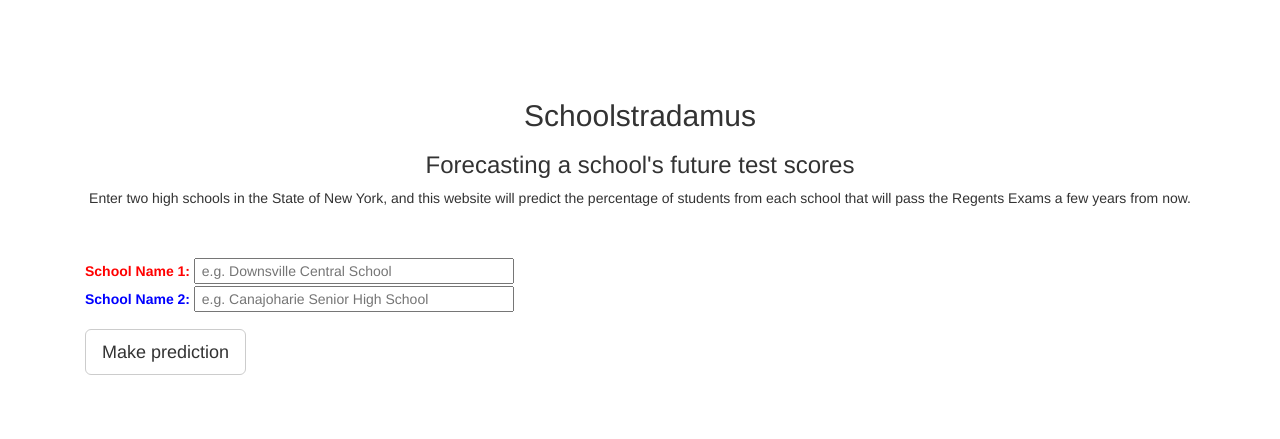
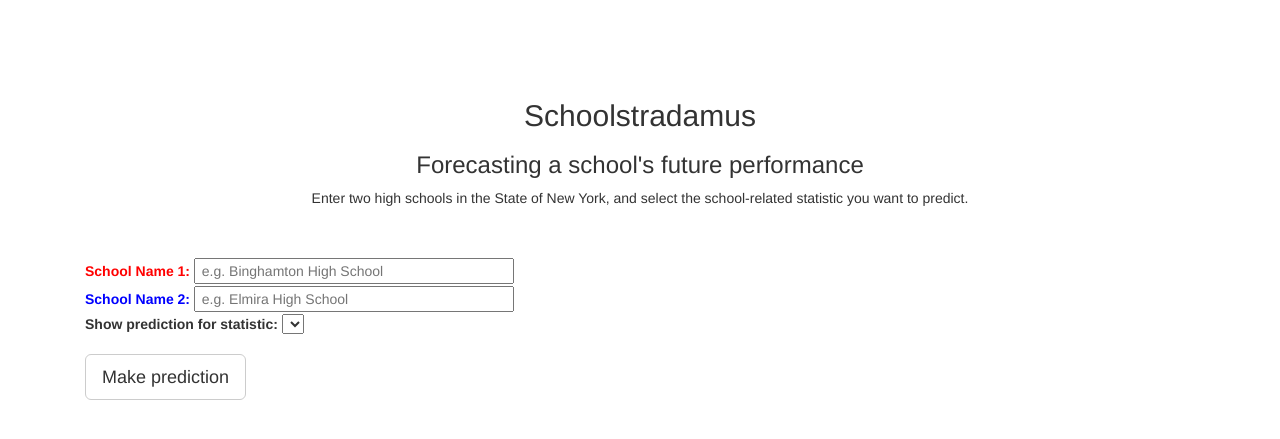
Before and after one commit to EricMichaelSmith/school_district_prediction, a Flask app: page / in a window 1280 px wide. Shown: the part 51-490 px from the top of the page. Run offline with Flask 2, Linux system fonts and the light colour scheme; lists and menus that the app fills with data are empty; parts of the project's set-up code (start-up, migrations or seed data) failed here and were passed over; some libraries are stand-ins or nearby versions.

Commit message:
Tweaking input/output, mostly

```diff
--- a/app/join_data.py
+++ b/app/join_data.py
@@ -55,6 +55,8 @@ def collect_database_stats():
         d['description_s'] = instance.description_s
         d['explanatory_name'] = instance.explanatory_name
         d['multiplier'] = instance.multiplier
+        d['output_format_1_s'] = instance.output_format_1_s
+        d['output_format_2_s'] = instance.output_format_2_s
         d['new_table_s'] = instance.new_table_s
         d['orig_table_s_d'] = instance.orig_table_s_d
         d['allow_prediction'] = instance.allow_prediction
@@ -171,6 +173,8 @@ class Budget(object):
         self.description_s = 'Annual budget of school district\n(thousands of dollars)'
         self.explanatory_name = 'Budget'
         self.multiplier = 0.001
+        self.output_format_1_s = 'school district budget'
+        self.output_format_2_s = '{:0.0f} thousand dollars'
         self.new_table_s = 'budget'
         self.orig_table_s_d = {year:'NYSDOB_Enacted_SchoolAid__{0:d}'.format(year-1)
                                for year in range(2007, 2015)}
@@ -199,10 +203,11 @@ class DiscountLunch(object):
     """ Fraction of students receiving reduced or free lunch """
 
     def __init__(self):
-        self.description_s = 'Students receiving reduced or free lunch (%)'
+        self.description_s = 'Students receiving reduced-price or free lunch (%)'
         self.explanatory_name = 'Reduced or free lunch'
         self.multiplier = 100
-        self.explanatory_name_s = 'Percent of students receiving discounted or free lunch'
+        self.output_format_1_s = 'percent of students receiving reduced-price or free lunch'
+        self.output_format_2_s = '{:0.0f}%'
         self.new_table_s = 'discount_lunch'
         self.orig_table_s_d = {year:'Demographic Factors' for year in range(2007, 2015)}
         self.allow_prediction = True
@@ -247,6 +252,8 @@ class Dropout(object):
         self.description_s = 'Dropout rate (%)'
         self.explanatory_name = 'Dropout rate'
         self.multiplier = 100
+        self.output_format_1_s = 'dropout rate'
+        self.output_format_2_s = '{:0.1f}%'
         self.new_table_s = 'dropout'
         self.orig_table_s_d = {year:'High School Noncompleters' for year in range(2007, 2015)}
         self.allow_prediction = True
@@ -408,6 +415,8 @@ class PopTwelfth(object):
         self.description_s = '12th grade population'
         self.explanatory_name = 'Population of 12th grade'
         self.multiplier = 1
+        self.output_format_1_s = '12th grade population'
+        self.output_format_2_s = '{:0.0f}'
         self.new_table_s = 'pop_twelfth'
         self.orig_table_s_d = {year:'BEDS Day Enrollment' for year in range(2007, 2015)}
         self.allow_prediction = True
@@ -449,6 +458,8 @@ class PostSecondary(object):
         self.description_s = 'Percentage of graduates attending college\nor other post-secondary education'
         self.explanatory_name = 'Post-secondary education'
         self.multiplier = 100
+        self.output_format_1_s = 'percentage of graduates attending college or other post-secondary education'
+        self.output_format_2_s = '{:0.0f}%'
         self.new_table_s = 'post_secondary'
         self.orig_table_s_d = {year:'High School Post-Graduation Plans of Completers' for year in range(2009, 2015)}
         self.orig_table_s_d[2007] = 'High School Post-Graduation Plans of Graduates'
@@ -514,6 +525,8 @@ class RegentsPassRate(object):
         self.description_s = 'Percent passing Regents Exams\n(averaged over subjects)'
         self.explanatory_name = 'Regents Exams pass rate'
         self.multiplier = 100
+        self.output_format_1_s = 'percent of students passing Regents Exams (averaged over subjects)'
+        self.output_format_2_s = '{:0.0f}%'
         self.new_table_s = 'regents_pass_rate'
         self.orig_table_s_d = {2004: 'Regents',
                           2005: 'Regents',
@@ -625,6 +638,8 @@ class TeacherNumber(object):
         self.description_s = 'Number of teachers'
         self.explanatory_name = 'Number of teachers'
         self.multiplier = 1
+        self.output_format_1_s = 'number of teachers'
+        self.output_format_2_s = '{:0.0f}'
         self.new_table_s = 'teacher_number'
         self.orig_table_s_d = {year:'Staff' for year in range(2007, 2015)}
         self.allow_prediction = True
@@ -666,6 +681,8 @@ class TenthClassSize(object):
         self.description_s = 'Size of 10th grade classes\n(averaged over English, math, science, and social studies)'
         self.explanatory_name = 'Average classroom size'
         self.multiplier = 1
+        self.output_format_1_s = 'average classroom size'
+        self.output_format_2_s = '{:0.0f}'
         self.new_table_s = 'tenth_class_size'
         self.orig_table_s_d = {year:'Average Class Size' for year in range(2007, 2015)}
         self.allow_prediction = False
@@ -707,6 +724,8 @@ class TurnoverRate(object):
         self.description_s = 'Percentage of teacher turnover in a given year'
         self.explanatory_name = 'Turnover rate'
         self.multiplier = 100
+        self.output_format_1_s = 'yearly teacher turnover rate'
+        self.output_format_2_s = '{:0.0f}%'
         self.new_table_s = 'turnover_rate'
         self.orig_table_s_d = {year:'Staff' for year in range(2007, 2015)}
         self.allow_prediction = False
--- a/app/templates/input.html
+++ b/app/templates/input.html
@@ -58,8 +58,8 @@
 
     <div class="starter-template">
         <h2><center>Schoolstradamus</center></h2>
-      <h3><center>Forecasting a school's future test scores</center></h3>
-        <p>Enter two high schools in the State of New York, and this website will predict the percentage of students from each school that will pass the Regents Exams a few years from now.</p>
+      <h3><center>Forecasting a school's future performance</center></h3>
+        <p>Enter two high schools in the State of New York, and select the school-related statistic you want to predict.</p>
     </div>
 
     <div class = "container">
@@ -67,10 +67,21 @@
       <form action="/output" method="GET">
         <div class="form-group">
           <label for="Name1"><font color="red">School Name 1:</font></label>
-          <input type="text" id="Name1" name='Name1' placeholder=" e.g. Downsville Central School" style="width:320px">
+          <input type="text" id="Name1" name='Name1' placeholder=" e.g. Binghamton High School" style="width:320px">
           <br>
           <label for="Name2"><font color="blue">School Name 2:</font></label>
-          <input type="text" id="Name2" name='Name2' placeholder=" e.g. Canajoharie Senior High School" style="width:320px">
+          <input type="text" id="Name2" name='Name2' placeholder=" e.g. Elmira High School" style="width:320px">
+        <br>
+          <label class="control-label" for="selectbasic">Show prediction for statistic:</label>
+          <select id="Feature" name="Feature" class="input-xlarge">
+            {% for dropdown_s in dropdown_s_l %}
+            {% if dropdown_s == 'Regents Exams pass rate' %}
+            <option selected="selected">{{ dropdown_s }}</option>
+            {% else %}
+            <option>{{ dropdown_s }}</option>
+            {% endif %}
+            {% endfor %}
+          </select>
         </div>
         <div>
           <button type="submit" class="btn btn-default btn-lg">Make prediction</button>
--- a/app/views.py
+++ b/app/views.py
@@ -15,7 +15,8 @@ import join_data
 @app.route('/index')
 @app.route('/input')
 def schools_input():
-  return render_template("input.html")
+  return render_template("input.html",
+                         dropdown_s_l = dropdown_s_l)
 
 
 
@@ -30,13 +31,9 @@ def schools_output():
         if all_database_stats_d[database_s]['explanatory_name'] == Feature:
             feature_s = database_s
 
+    feature_d = all_database_stats_d[feature_s]
 
-    ## Information for dropdown list
-    dropdown_s_l = []
-    for database_s in all_database_stats_d.iterkeys():
-        if all_database_stats_d[database_s]['allow_prediction']:
-            dropdown_s_l.append(all_database_stats_d[database_s]['explanatory_name'])
-    dropdown_s_l = sorted(dropdown_s_l)
+    default_dropdown_s = feature_d['explanatory_name']
 
 
     ## Information for time trace plot and for output text
@@ -54,20 +51,33 @@ def schools_output():
     else:
         year_s = 'years'
     if school1_predicted_difference > 0:
-        output_message_s = "Prediction: School 1's average passing rate will be {0:0.1f}% higher in {1:d} {2}.".format(school1_predicted_difference*100,
-                             num_years_prediction, year_s)
+        output_message_s = "Prediction: The {0} of {4} will be {1} higher in {2:d} {3}.".format(feature_d['output_format_1_s'],
+            feature_d['output_format_2_s'],
+            num_years_prediction,
+            year_s, Name1)
+        output_message_s = output_message_s.format(feature_d['multiplier']*abs(school1_predicted_difference))
         output_message_color_s = 'red'
     elif school1_predicted_difference < 0:
-        output_message_s = "Prediction: School 2's average passing rate will be {0:0.1f}% higher in {1:d} {2}.".format(-school1_predicted_difference*100,
-                             num_years_prediction, year_s)
+        output_message_s = "Prediction: The {0} of {4} will be {1} higher in {2:d} {3}.".format(feature_d['output_format_1_s'],
+            feature_d['output_format_2_s'],
+            num_years_prediction,
+            year_s, Name2)
+        output_message_s = output_message_s.format(feature_d['multiplier']*abs(school1_predicted_difference))
         output_message_color_s = 'blue'
     else:
-        output_message_s = "Prediction: both schools' test scores will be equal in {0:d} {1}.".format(num_years_prediction, year_s)
+        output_message_s = "Prediction: the {0} of both schools will be equal in {2:d} {3}.".format(feature_d['output_format_1_s'],
+            feature_d['output_format_2_s'],
+            num_years_prediction,
+            year_s)
+        output_message_s = output_message_s.format(feature_d['multiplier']*abs(school1_predicted_difference))
         output_message_color_s = 'black'
 
     return render_template("output.html",
                            dropdown_s_l = dropdown_s_l,
+                           default_dropdown_s = default_dropdown_s,
                            feature_s = feature_s,
+                           Name1 = Name1,
+                           Name2 = Name2,
                            schools1_past = schools1_past,
                            schools2_past = schools2_past,
                            output_message_s = output_message_s,
@@ -171,3 +181,10 @@ def query_prediction_scores(feature_s, ID):
 
 db = mdb.connect(user="root", host="localhost", db="joined", charset='utf8')
 all_database_stats_d = join_data.collect_database_stats()
+
+## Information for dropdown list
+dropdown_s_l = []
+for database_s in all_database_stats_d.iterkeys():
+    if all_database_stats_d[database_s]['allow_prediction']:
+        dropdown_s_l.append(all_database_stats_d[database_s]['explanatory_name'])
+dropdown_s_l = sorted(dropdown_s_l)
```
Also changed, not shown: app/create_predictions.py (+23 -18 lines), app/templates/output.html (+8 -4 lines).
